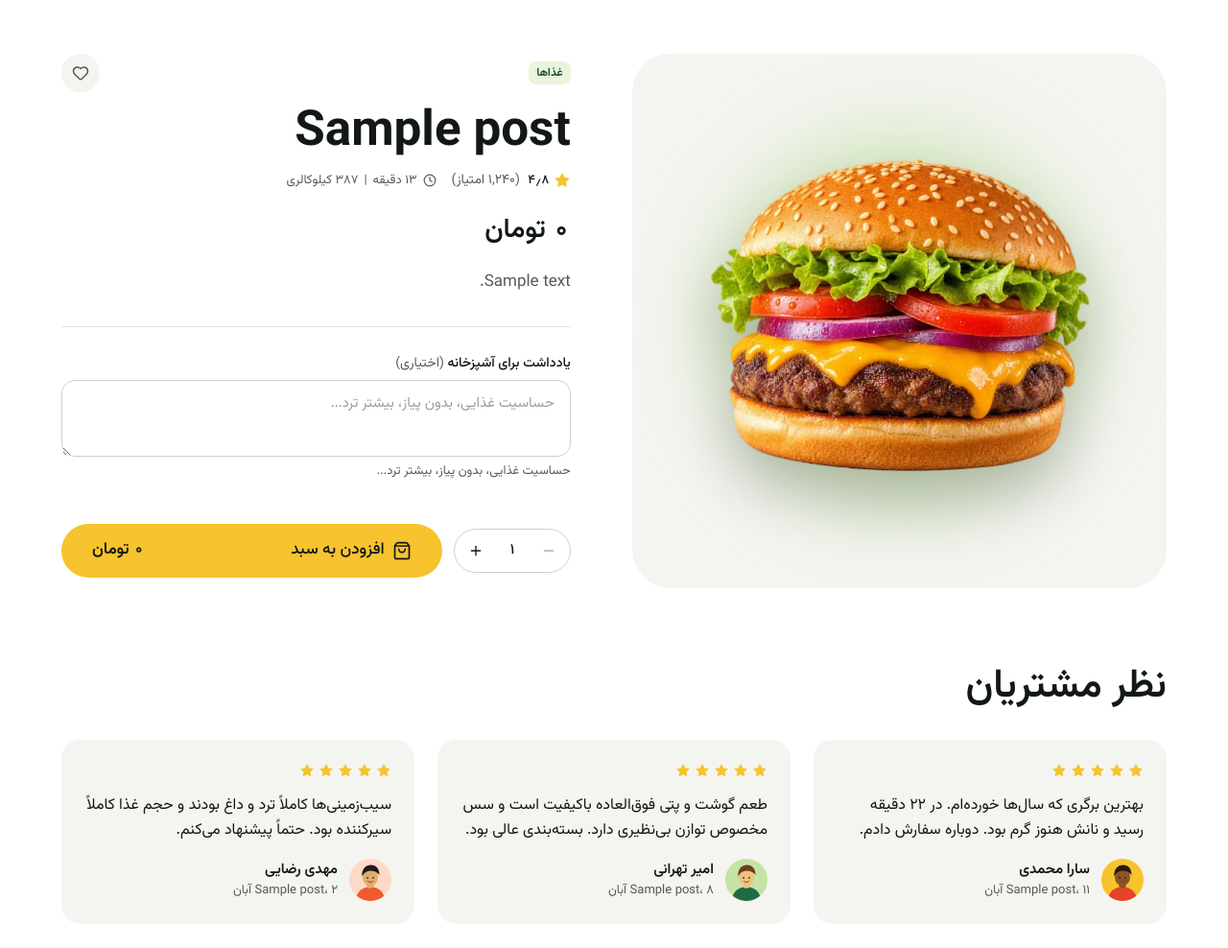
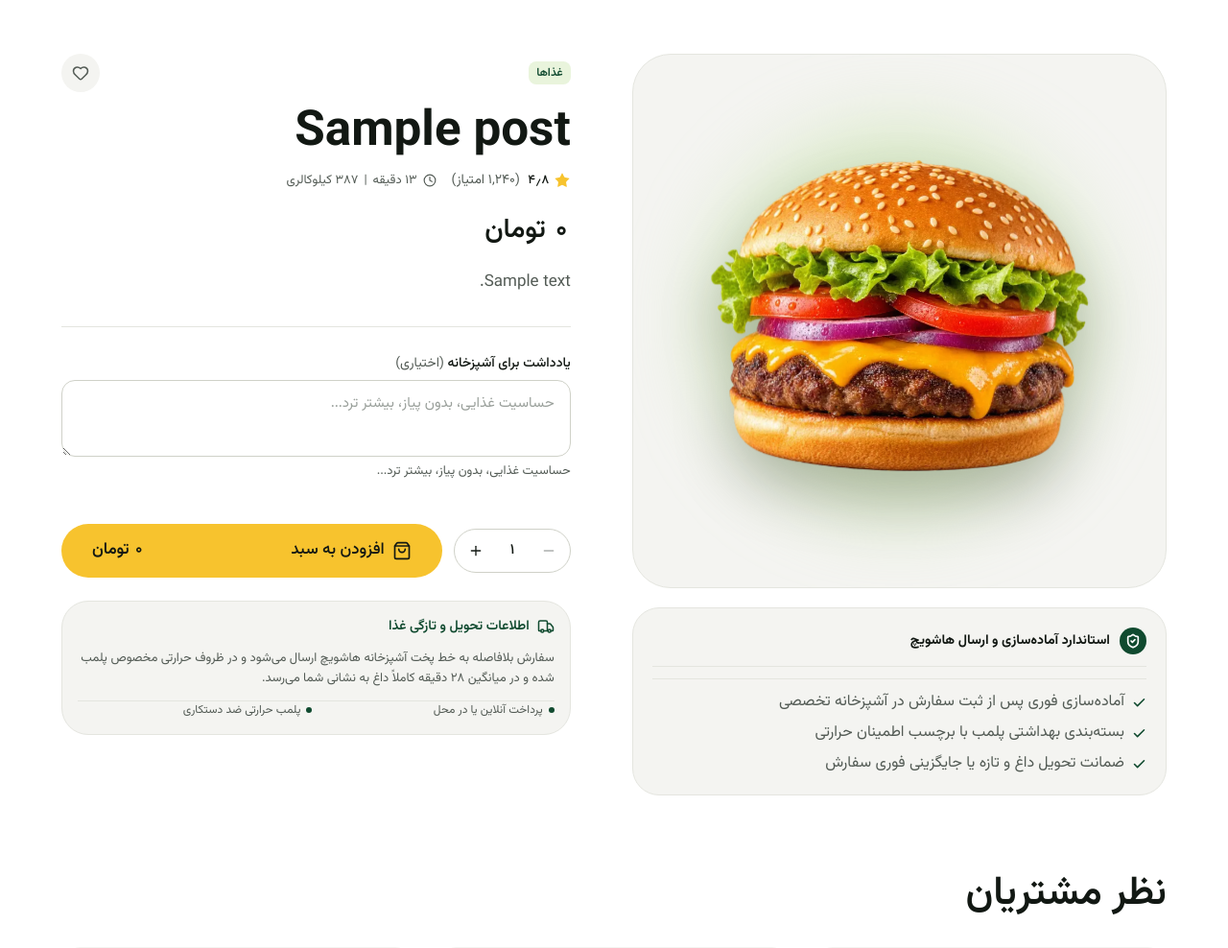
Before and after one commit to hashemsh/hashvich-wordpress-theme, a WordPress theme: template single-product.php in a window 1280 px wide. Shown: the part 132-1120 px from the top of the page at 96% size. Run offline with PHP 8.4 and a stand-in for WordPress, Linux system fonts and the light colour scheme; the site name, menu and one post (Sample post) are stand-ins, and other content is empty.

Commit message:
fix(dish): move descriptions to single product page (under photo showcase & add button) and restore clean menu grid

```diff
--- a/template-parts/dish/details.php
+++ b/template-parts/dish/details.php
@@ -91,6 +91,9 @@ if ( is_string( $extras_raw ) && ! empty( $extras_raw ) ) {
 $description = get_the_excerpt();
 if ( ! $description ) {
 	$description = wp_strip_all_tags( get_the_content() );
+}
+if ( ! $description && function_exists( 'hashvich_get_dish_excerpt' ) ) {
+	$description = hashvich_get_dish_excerpt( $product, 40 );
 }
 ?>
 
@@ -252,4 +255,25 @@ if ( ! $description ) {
 			</button>
 		</div>
 	</form>
+
+	<!-- ویژگی‌ها و تضمین تحویل زیر دکمه افزودن -->
+	<div class="mt-6 rounded-[var(--radius-lg)] bg-card border border-line/50 p-4 sm:p-5 flex flex-col gap-3 shadow-sm">
+		<div class="flex items-center gap-2 text-forest font-semibold text-[14px]">
+			<svg xmlns="http://www.w3.org/2000/svg" width="18" height="18" viewBox="0 0 24 24" fill="none" stroke="currentColor" stroke-width="2" stroke-linecap="round" stroke-linejoin="round" class="lucide lucide-truck"><path d="M14 18V6a2 2 0 0 0-2-2H4a2 2 0 0 0-2 2v11a1 1 0 0 0 1 1h2"></path><path d="M15 18H9"></path><path d="M19 18h2a1 1 0 0 0 1-1v-3.65a1 1 0 0 0-.22-.624l-3.48-4.35A1 1 0 0 0 17.52 8H14"></path><circle cx="17" cy="18" r="2"></circle><circle cx="7" cy="18" r="2"></circle></svg>
+			<span><?php esc_html_e( 'اطلاعات تحویل و تازگی غذا', 'hashvich' ); ?></span>
+		</div>
+		<p class="text-[13px] leading-relaxed text-muted">
+			<?php esc_html_e( 'سفارش بلافاصله به خط پخت آشپزخانه هاشویچ ارسال می‌شود و در ظروف حرارتی مخصوص پلمب شده و در میانگین ۲۸ دقیقه کاملاً داغ به نشانی شما می‌رسد.', 'hashvich' ); ?>
+		</p>
+		<div class="grid grid-cols-2 gap-2 pt-2 border-t border-line/40 text-[12px] text-muted">
+			<span class="flex items-center gap-1.5">
+				<span class="size-1.5 rounded-full bg-forest"></span>
+				<?php esc_html_e( 'پرداخت آنلاین یا در محل', 'hashvich' ); ?>
+			</span>
+			<span class="flex items-center gap-1.5">
+				<span class="size-1.5 rounded-full bg-forest"></span>
+				<?php esc_html_e( 'پلمب حرارتی ضد دستکاری', 'hashvich' ); ?>
+			</span>
+		</div>
+	</div>
 </div>
--- a/template-parts/dish/showcase.php
+++ b/template-parts/dish/showcase.php
@@ -24,7 +24,9 @@ if ( ! $image_url ) {
 $title = get_the_title();
 ?>
 
-<div class="relative flex aspect-square items-center justify-center self-start overflow-hidden rounded-[var(--radius-xl)] bg-card lg:sticky lg:top-[110px]">
+<div class="flex flex-col gap-5 self-start lg:sticky lg:top-[110px]">
+	<!-- سگمنت عکس اصلی غذا -->
+	<div class="relative flex aspect-square items-center justify-center overflow-hidden rounded-[var(--radius-xl)] bg-card border border-line/40 shadow-sm">
 		<div class="absolute inset-[14%] rounded-full bg-lime/60 blur-2xl" aria-hidden="true"></div>
 		<img alt="<?php echo esc_attr( $title ); ?>"
 			 class="select-none object-contain relative w-[72%] drop-shadow-[0_30px_30px_rgb(0_0_0/0.22)] motion-safe:animate-float"
@@ -33,3 +35,39 @@ $title = get_the_title();
 			 decoding="async"
 			 src="<?php echo esc_url( $image_url ); ?>">
 	</div>
+
+	<!-- توضیحات و استانداردهای پخت زیر سگمنت عکس -->
+	<div class="rounded-[var(--radius-lg)] bg-card border border-line/40 p-5 shadow-sm">
+		<div class="flex items-center gap-2.5 pb-3 border-b border-line/40">
+			<span class="flex size-7 shrink-0 items-center justify-center rounded-full bg-forest text-white">
+				<svg xmlns="http://www.w3.org/2000/svg" width="16" height="16" viewBox="0 0 24 24" fill="none" stroke="currentColor" stroke-width="2.5" stroke-linecap="round" stroke-linejoin="round" class="lucide lucide-shield-check"><path d="M20 13c0 5-3.5 7.5-7.66 8.95a1 1 0 0 1-.67-.01C7.5 20.5 4 18 4 13V6a1 1 0 0 1 1-1c2 0 4.5-1.2 6.24-2.72a1.17 1.17 0 0 1 1.52 0C14.51 3.81 17 5 19 5a1 1 0 0 1 1 1z"></path><path d="m9 12 2 2 4-4"></path></svg>
+			</span>
+			<h3 class="text-[14px] font-bold text-ink">
+				<?php esc_html_e( 'استاندارد آماده‌سازی و ارسال هاشویچ', 'hashvich' ); ?>
+			</h3>
+		</div>
+		<p class="mt-3 text-[13px] leading-relaxed text-muted">
+			<?php
+			if ( function_exists( 'hashvich_get_dish_excerpt' ) ) {
+				echo esc_html( hashvich_get_dish_excerpt( $product, 32 ) );
+			} else {
+				esc_html_e( 'تمامی غذاهای هاشویچ با گوشت کشتار روز و نان تازه پخت شده و در بسته‌بندی عایق حرارتی ارسال می‌گردد.', 'hashvich' );
+			}
+			?>
+		</p>
+		<ul class="mt-3.5 flex flex-col gap-2 pt-3 border-t border-line/30 text-[12.5px] text-muted">
+			<li class="flex items-center gap-2">
+				<svg xmlns="http://www.w3.org/2000/svg" width="15" height="15" viewBox="0 0 24 24" fill="none" stroke="currentColor" stroke-width="2.5" stroke-linecap="round" stroke-linejoin="round" class="text-forest shrink-0"><path d="M20 6 9 17l-5-5"></path></svg>
+				<span><?php esc_html_e( 'آماده‌سازی فوری پس از ثبت سفارش در آشپزخانه تخصصی', 'hashvich' ); ?></span>
+			</li>
+			<li class="flex items-center gap-2">
+				<svg xmlns="http://www.w3.org/2000/svg" width="15" height="15" viewBox="0 0 24 24" fill="none" stroke="currentColor" stroke-width="2.5" stroke-linecap="round" stroke-linejoin="round" class="text-forest shrink-0"><path d="M20 6 9 17l-5-5"></path></svg>
+				<span><?php esc_html_e( 'بسته‌بندی بهداشتی پلمب با برچسب اطمینان حرارتی', 'hashvich' ); ?></span>
+			</li>
+			<li class="flex items-center gap-2">
+				<svg xmlns="http://www.w3.org/2000/svg" width="15" height="15" viewBox="0 0 24 24" fill="none" stroke="currentColor" stroke-width="2.5" stroke-linecap="round" stroke-linejoin="round" class="text-forest shrink-0"><path d="M20 6 9 17l-5-5"></path></svg>
+				<span><?php esc_html_e( 'ضمانت تحویل داغ و تازه یا جایگزینی فوری سفارش', 'hashvich' ); ?></span>
+			</li>
+		</ul>
+	</div>
+</div>
--- a/template-parts/menu/grid.php
+++ b/template-parts/menu/grid.php
@@ -152,10 +152,6 @@ $img_dir_uri = get_template_directory_uri() . '/assets/images/';
 					<?php echo esc_html( $minutes_fa ); ?> <?php esc_html_e( 'دقیقه', 'hashvich' ); ?> <span aria-hidden="true">|</span><span class="sr-only">،</span> <?php echo esc_html( $calories_fa ); ?> <?php esc_html_e( 'کیلوکالری', 'hashvich' ); ?>
 				</span>
 
-				<p class="mt-2 text-[13px] leading-relaxed text-muted/90 line-clamp-2">
-					<?php echo esc_html( hashvich_get_dish_excerpt( $product ) ); ?>
-				</p>
-
 				<div class="mt-4 flex items-center justify-between">
 					<span class="inline-flex items-baseline gap-2">
 						<span class="font-semibold tabular-nums text-[20px]"><?php echo hashvich_format_price( $price ); ?></span>
```
Lines whose indentation alone changed are shown as unchanged.
